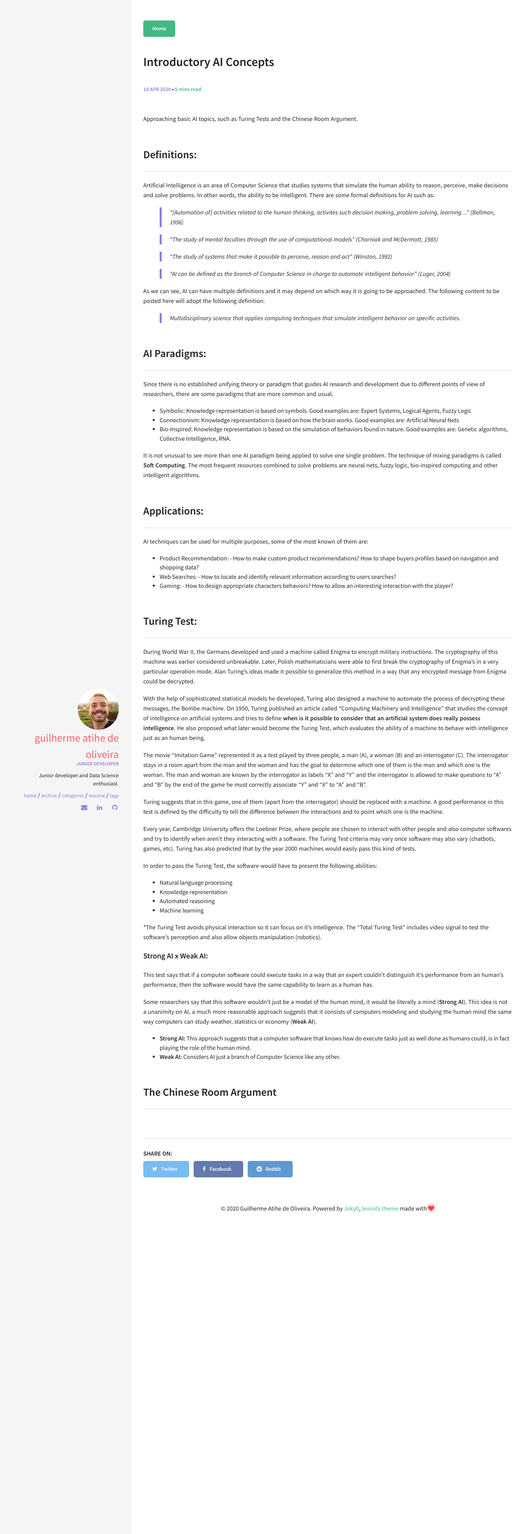
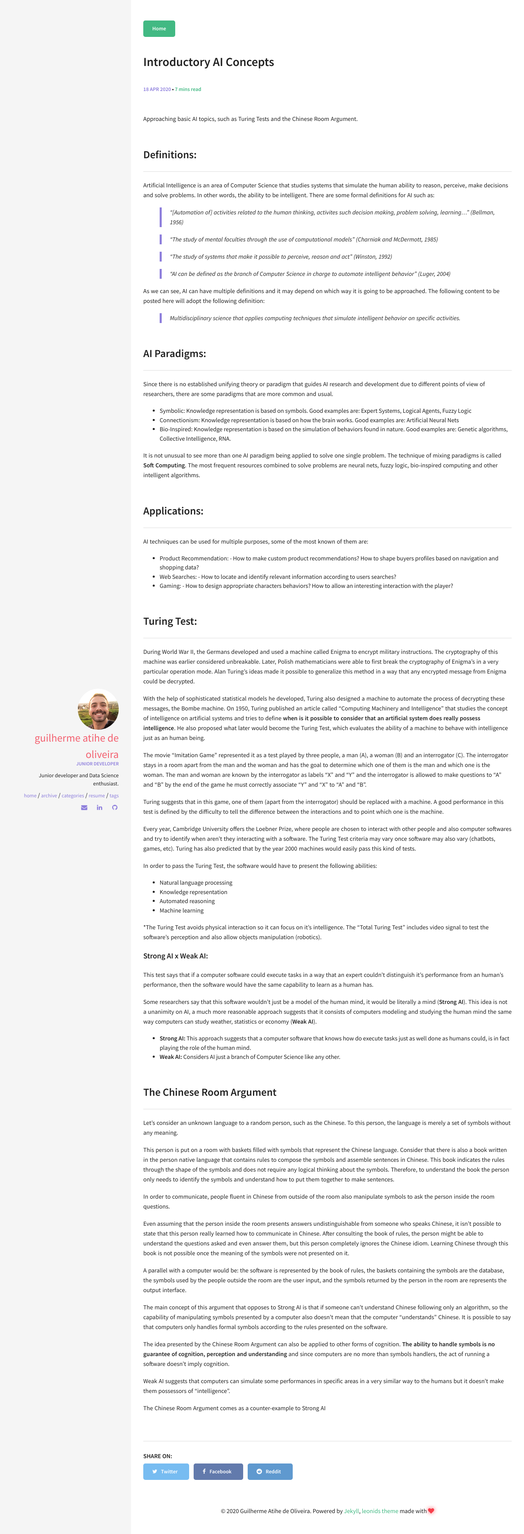
Before and after one commit to gatihe/guiati9.dev, a Jekyll site: the page built from _posts/2020-04-18-ai-basic-concepts.md, in a window 1280 px wide. Shown: the whole page at 41% size. Built offline with Jekyll 4.4.1, drawn with Linux system fonts in a browser that asks for light colours.

Commit message:
Update 2020-04-18-ai-basic-concepts.md

```diff
--- a/_posts/2020-04-18-ai-basic-concepts.md
+++ b/_posts/2020-04-18-ai-basic-concepts.md
@@ -74,3 +74,22 @@ Some researchers say that this software wouldn't just be a model of the human mi
 * __Weak AI:__ Considers AI just a branch of Computer Science like any other.
 
 ## The Chinese Room Argument
+
+Let's consider an unknown language to a random person, such as the Chinese. To this person, the language is merely a set of symbols without any meaning.
+
+This person is put on a room with baskets filled with symbols that represent the Chinese language. Consider that there is also a book written in the person native language that contains rules to compose the symbols and assemble sentences in Chinese. This book indicates the rules through the shape of the symbols and does not require any logical thinking about the symbols. Therefore, to understand the book the person only needs to identify the symbols and understand how to put them together to make sentences.
+
+In order to communicate, people fluent in Chinese from outside of the room also manipulate symbols to ask the person inside the room questions.
+
+Even assuming that the person inside the room presents answers undistinguishable from someone who speaks Chinese, it isn't possible to state that this person really learned how to communicate in Chinese. After consulting the book of rules, the person might be able to understand the questions asked and even answer them, but this person completely ignores the Chinese idiom. Learning Chinese through this book is not possible once the meaning of the symbols were not presented on it.
+
+A parallel with a computer would be: the software is represented by the book of rules, the baskets containing the symbols are the database, the symbols used by the people outside the room are the user input, and the symbols returned by the person in the room are represents the output interface.
+
+The main concept of this argument that opposes to Strong AI is that if someone can't understand Chinese following only an algorithm, so the capability of manipulating symbols presented by a computer also doesn't mean that the computer "understands" Chinese. It is possible to say that computers only handles formal symbols according to the rules presented on the software.
+
+The idea presented by the Chinese Room Argument can also be applied to other forms of cognition. __The ability to handle symbols is no guarantee of cognition, perception and understanding__ and since computers are no more than symbols handlers, the act of running a software doesn't imply cognition.
+
+Weak AI suggests that computers can simulate some performances in specific areas in a very similar way to the humans but it doesn't make them possessors of "intelligence".
+
+
+The Chinese Room Argument comes as a counter-example to Strong AI
```
